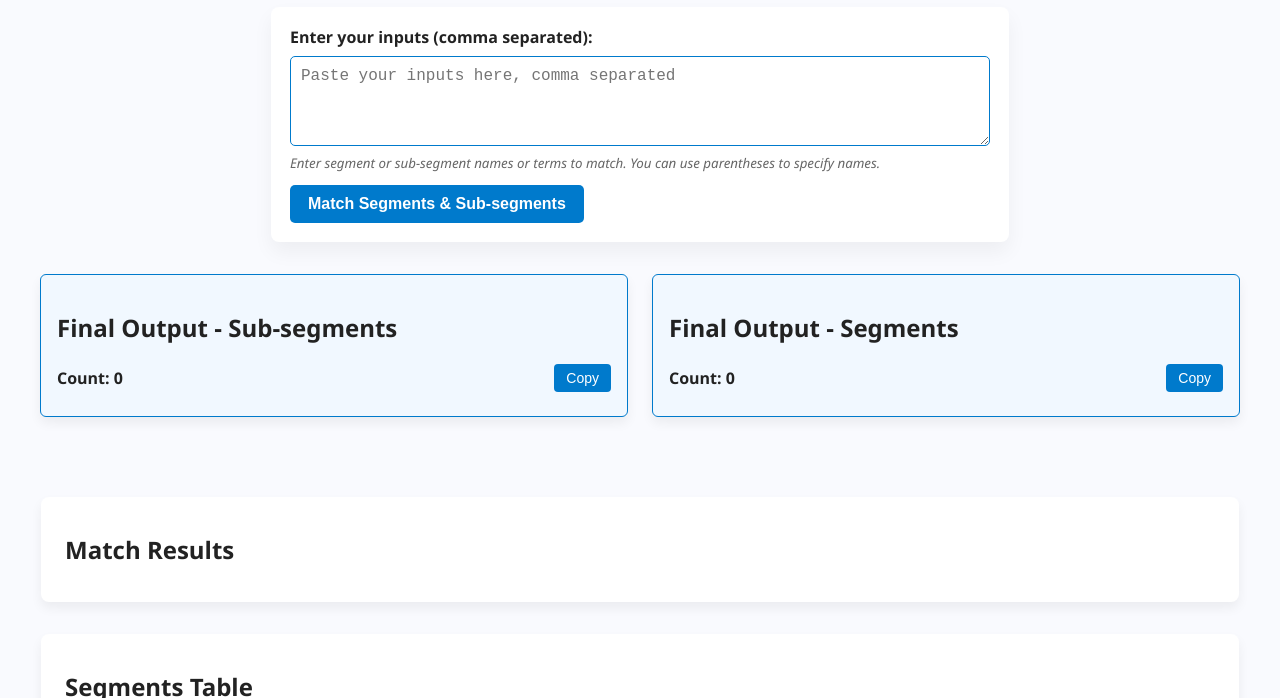
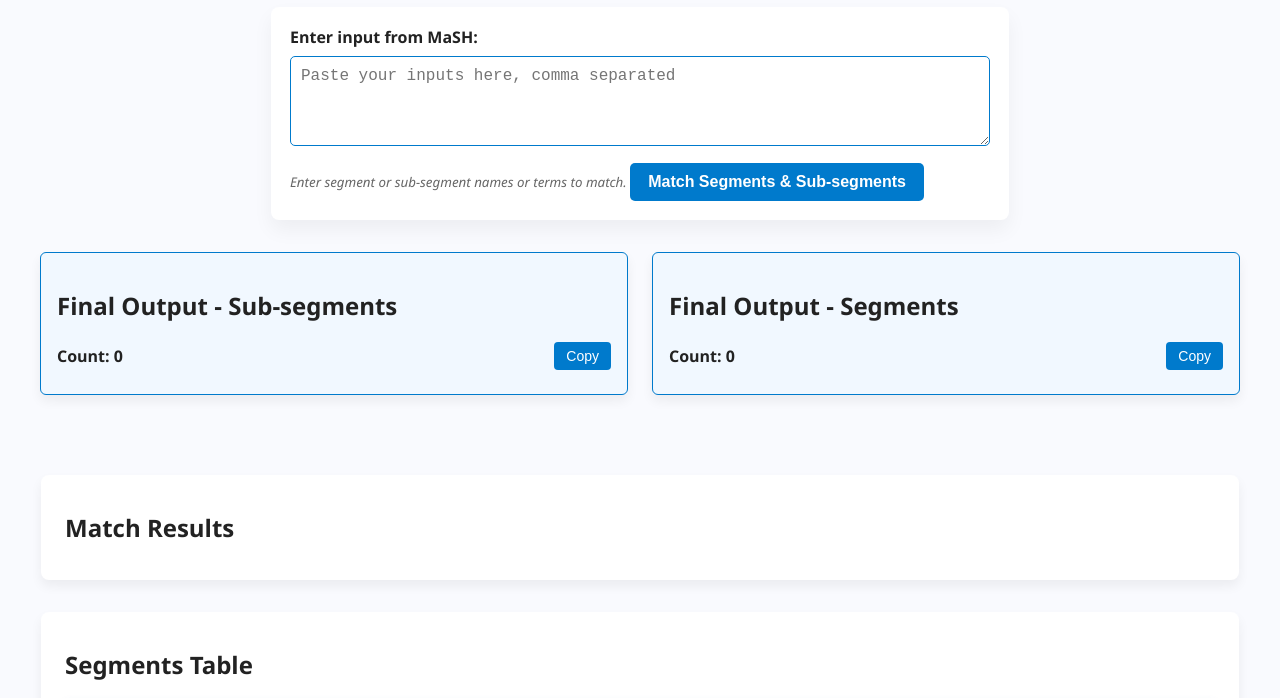
Before and after one commit to VinceZamora-7/CDES-Segment, a plain HTML site: page index.html in a window 1280 px wide. Shown: the part 67-765 px from the top of the page. Drawn offline with Linux system fonts and the light colour scheme.

Commit message:
Update index.html

```diff
--- a/index.html
+++ b/index.html
@@ -11,7 +11,7 @@
 
     <div class="input-section" aria-label="Input section">
       <label for="userInput" class="input-label">
-        Enter your inputs (comma separated):
+        Enter input from MaSH:
       </label>
       <textarea
         id="userInput"
@@ -21,8 +21,7 @@
         class="input-textarea"
       ></textarea>
       <small id="inputInstructions" class="input-instruction">
-        Enter segment or sub-segment names or terms to match. You can use
-        parentheses to specify names.
+        Enter segment or sub-segment names or terms to match.
       </small>
       <button
         id="processButton"
```
